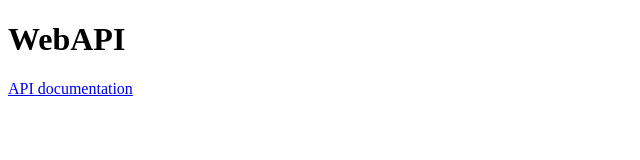
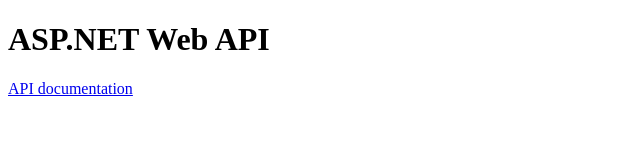
Before and after one commit to bjorgvino/AspNetWebApi, a plain HTML site: page src/Public/index.html in a window 1280 px wide. Shown: the whole page, without its empty margins (0-640 px from the left). Drawn offline with Linux system fonts and the light colour scheme.

Commit message:
Triggering deployment...hopefully

```diff
--- a/src/Public/index.html
+++ b/src/Public/index.html
@@ -1,11 +1,11 @@
 <!DOCTYPE html>
 <html xmlns="http://www.w3.org/1999/xhtml">
 <head>
-    <title>WebAPI</title>
+    <title>ASP.NET Web API</title>
     <meta charset="utf-8" />
 </head>
 <body>
-    <h1 id="title">WebAPI</h1>
+    <h1 id="title">ASP.NET Web API</h1>
     <a href="/docs/ui/index">API documentation</a>
 </body>
 </html>
```
